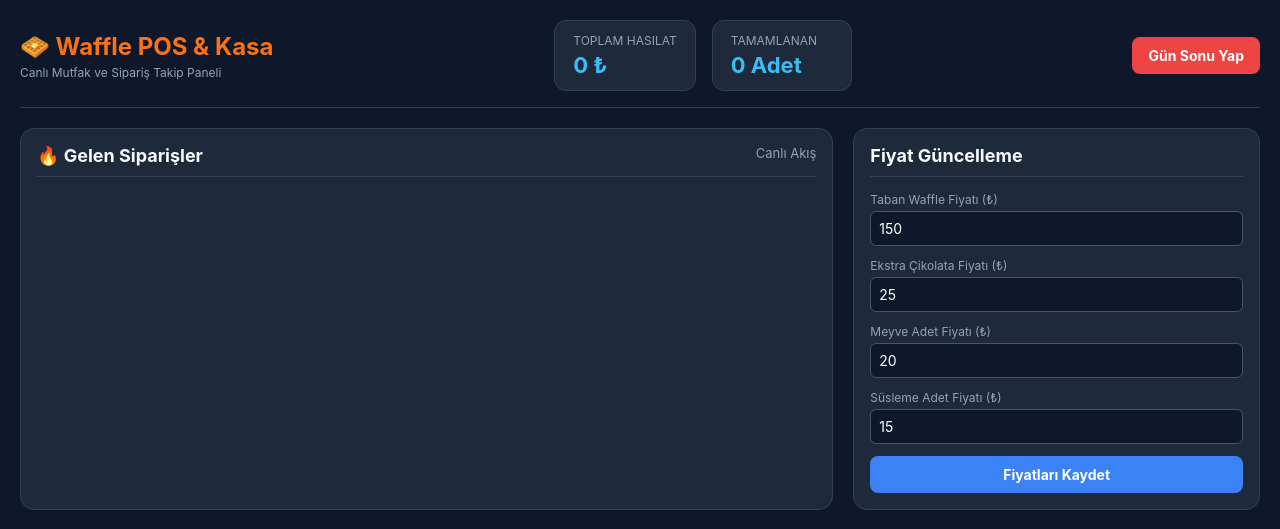
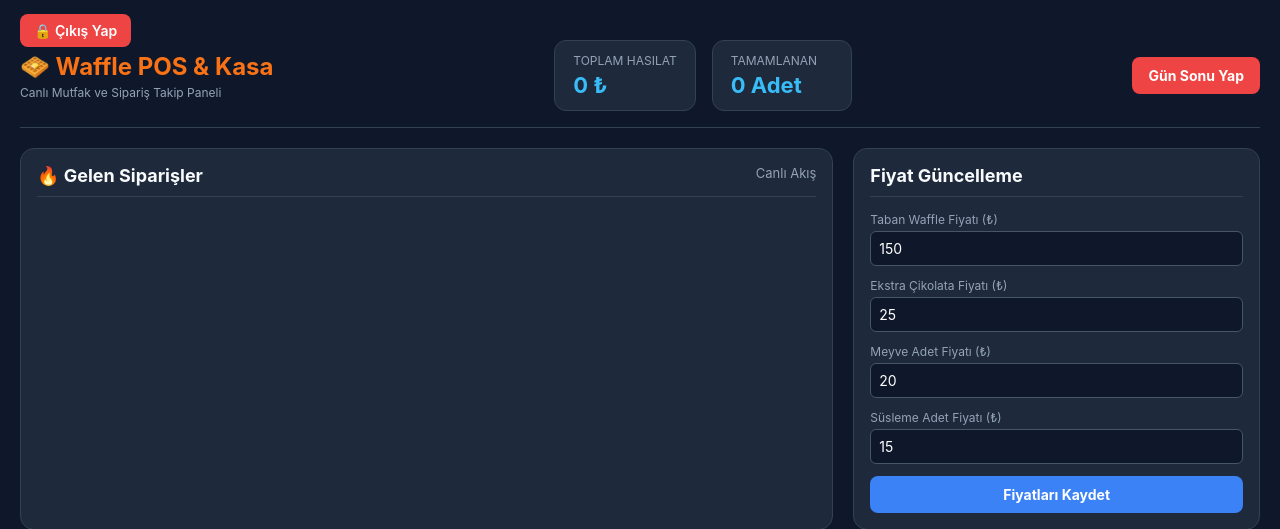
Before and after one commit to efbertan/Waffle-order-, a Flask app: page /kasa in a window 1280 px wide. Shown: the top 529 px of the page. Run offline with Flask 3, Linux system fonts and the light colour scheme; the visitor is signed in with stand-in values (Sample User, id 1); some libraries are stand-ins or nearby versions.

Commit message:
Update kasa.html

```diff
--- a/templates/kasa.html
+++ b/templates/kasa.html
@@ -5,6 +5,7 @@
   <meta name="viewport" content="width=device-width, initial-scale=1.0">
   <title>Waffle POS - Kasa & Mutfak Paneli</title>
   <script src="https://cdn.socket.io/4.7.5/socket.io.min.js"></script>
+  <a href="/kasa-cikis" style="text-decoration:none; background:#ef4444; color:#fff; padding:8px 14px; border-radius:8px; font-size:14px; font-weight:600;">🔒 Çıkış Yap</a>
   <style>
     * { box-sizing: border-box; font-family: -apple-system, BlinkMacSystemFont, "Segoe UI", Roboto, sans-serif; }
     body { background-color: #0f172a; color: #f8fafc; margin: 0; padding: 20px; }
```
